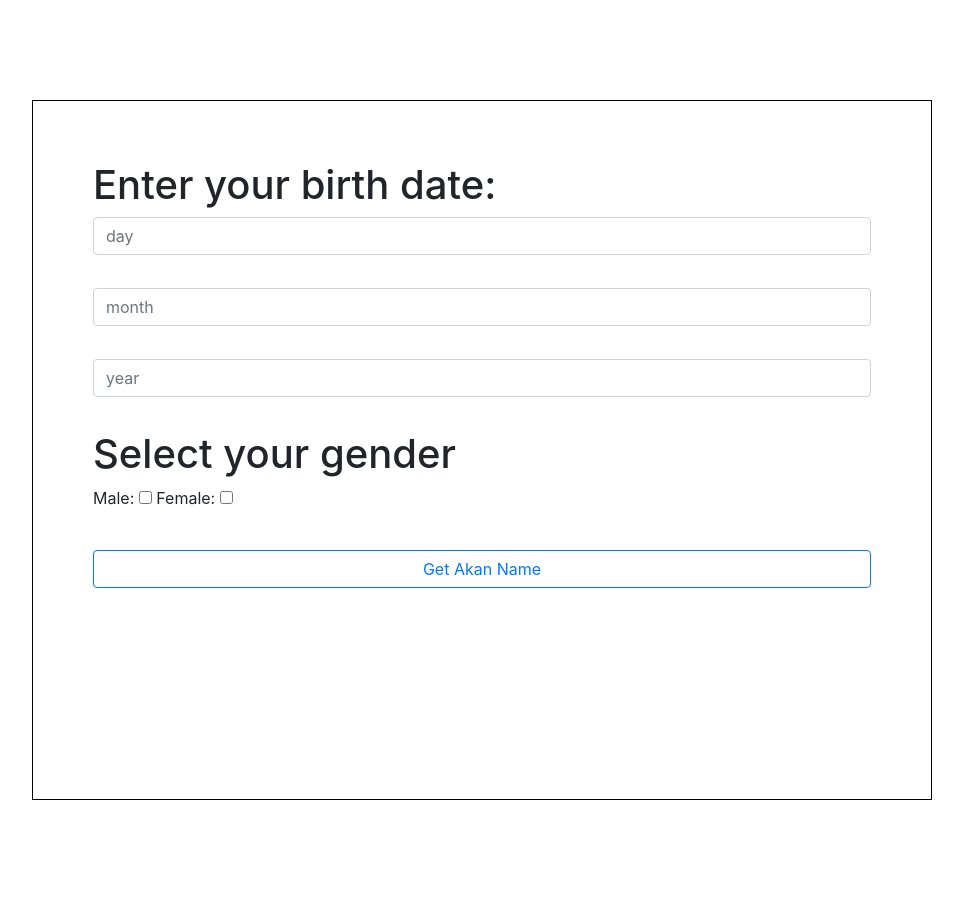
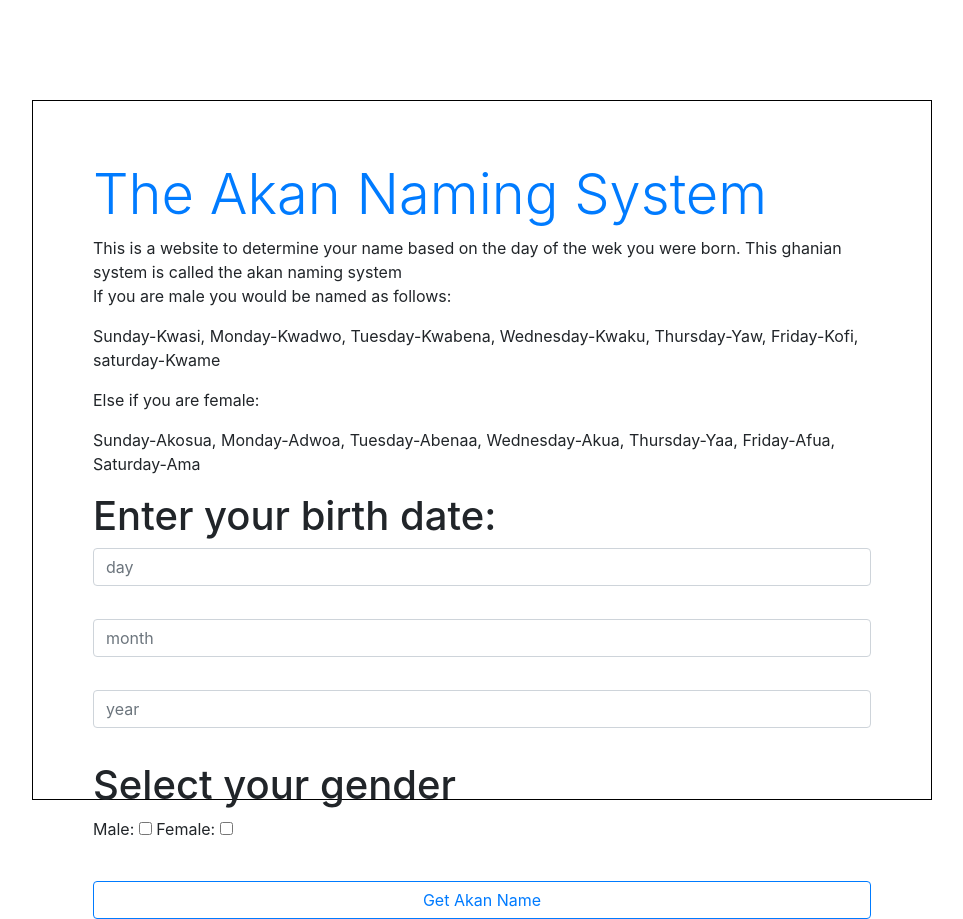
Before and after one commit to hamida-mstafa/project-akan, a plain HTML site: page index.html in a window 1280 px wide. Shown: the whole page, without its empty margins (158-1121 px from the left). Drawn offline with Linux system fonts and the light colour scheme.

Commit message:
add description page

```diff
--- a/index.html
+++ b/index.html
@@ -11,6 +11,13 @@
 </head>
 <body>
     <div class="formelements">
+        <h1 class="display-4 text-primary">The Akan Naming System</h1>
+        <p>This is a website to determine your name based on the day of the wek you were born.
+            This ghanian system is called the akan naming system<br>
+            If you are male you would be named as follows: </p>
+        <p>Sunday-Kwasi, Monday-Kwadwo, Tuesday-Kwabena, Wednesday-Kwaku, Thursday-Yaw, Friday-Kofi, saturday-Kwame</p>
+        <p>Else if you are female:</p>
+        <p>Sunday-Akosua, Monday-Adwoa, Tuesday-Abenaa, Wednesday-Akua, Thursday-Yaa, Friday-Afua, Saturday-Ama</p>
         <form>
             <h1>Enter your birth date:</h1>
             <input type="text" id="day" class="form-control" placeholder="day">
```
